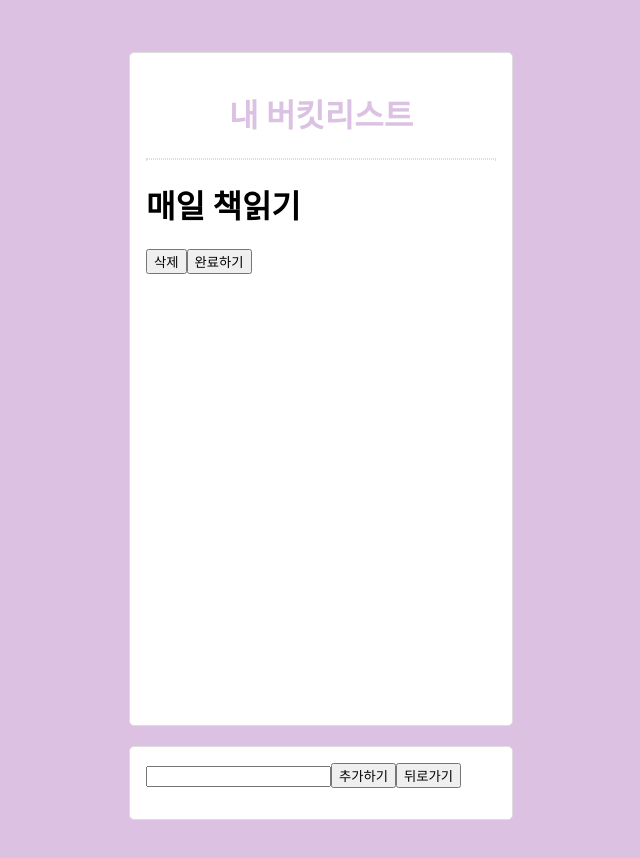
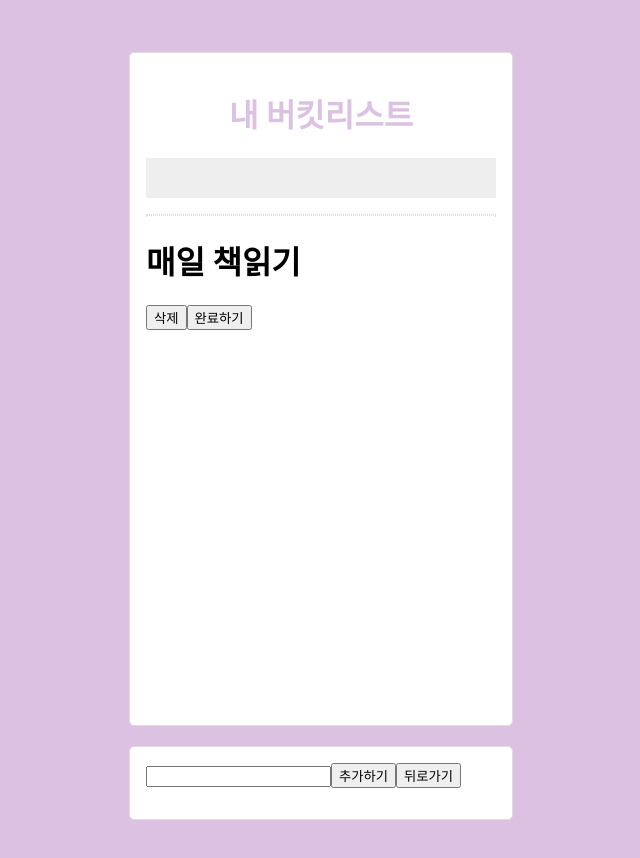
Before and after one commit to chochoq/bucketList, a React (Create React App) app: page /detail/1 in a window 1280 px wide. Shown: the top 858 px of the page, without its empty margins (319-959 px from the left). Built offline with nearby package versions, Linux system fonts and the light colour scheme; the HTML template or start-up script is replaced by a standard one.

Commit message:
(add) progress Bar

```diff
--- a/src/App.js
+++ b/src/App.js
@@ -3,6 +3,7 @@ import React from 'react';
 import BucketList from './BucketList';
 import Detail from './Detail';
 import NotFound from './NotFound';
+import Progress from './Progress';
 
 import styled from 'styled-components';
 
@@ -72,6 +73,7 @@ class App extends React.Component {
           <Container className="container">
 
             <Title className="title">내 버킷리스트</Title>
+            <Progress/>
             <Line className="line" />
 
 
--- /dev/null
+++ b/src/Progress.js
@@ -0,0 +1,37 @@
+import React from "react";
+import styled from 'styled-components';
+
+import { useSelector } from 'react-redux';
+
+const Progress = (props) => {
+    const bucket_list = useSelector(state => state.bucket.list);
+
+    let count = 0;
+
+    bucket_list.map((l, idx) => {
+        if (l.complete) {
+            count++;
+        }
+    });
+
+    return (
+        <ProgressBar>
+            <Highlight width={ (count/bucket_list.length)*100 + "%" }/>
+        </ProgressBar>
+    );
+}
+
+const ProgressBar = styled.div`
+    background-color:#eee;
+    width:100%;
+    height:40px;
+`;
+
+const Highlight = styled.div`
+    background-color:#DCC2E2;
+    height:40px;
+    width:${props => props.width};
+    transition: width 1s;
+`;
+
+export default Progress;
```
